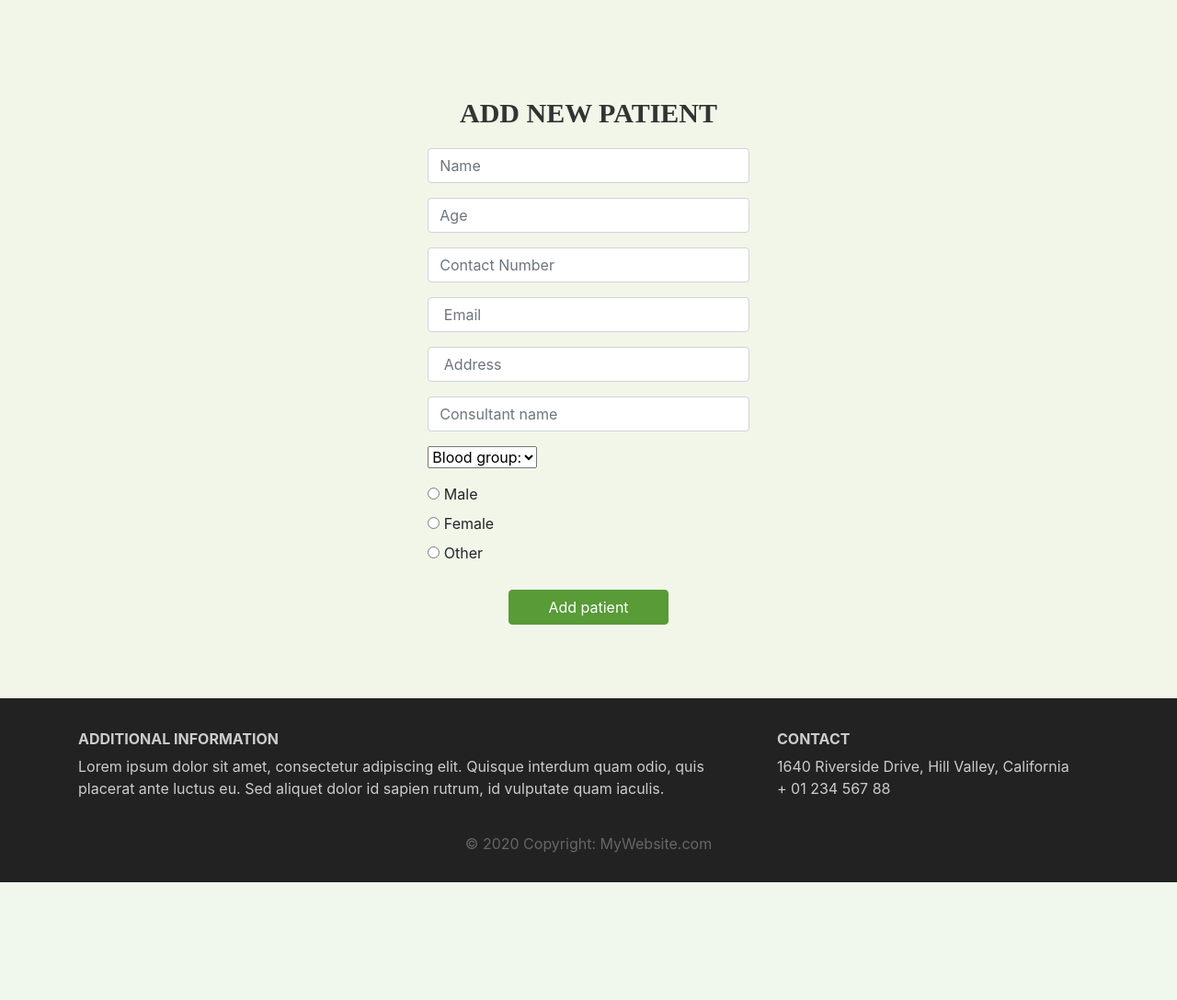
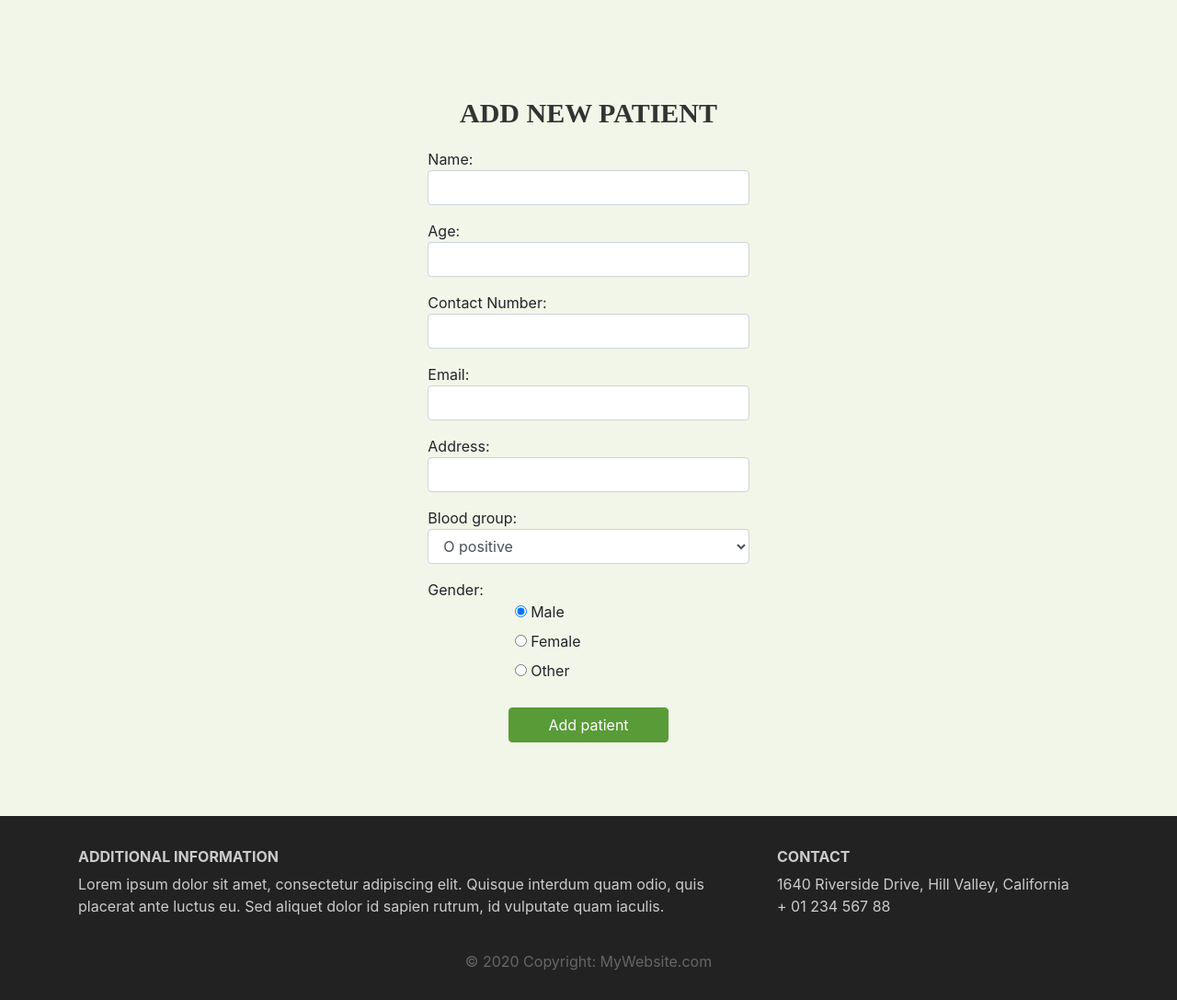
Before and after one commit to gajindubandara/Hospital-Managment-System, a PHP site: page /add.php in a window 1280 px wide. Shown: the part 56-1143 px from the top of the page at 92% size. Before the commit the page ends 1015 px from the top, so only its background shows below. Run offline with PHP 8.4, Linux system fonts and the light colour scheme; the visitor is signed in with stand-in values (Sample User, id 1).

Commit message:
Fix add patient, add diagnose & index search

```diff
--- a/add.php
+++ b/add.php
@@ -1,5 +1,6 @@
 <?php
 require("logincheck.php");
+include("config.php");
 ?>
 <!DOCTYPE html>
 
@@ -20,56 +21,92 @@ require("logincheck.php");
 <?php include 'nav & footer/adminNav.php'?>
 
 <header>
-
 </header>
 
+<form method="post">
     <div class="container features">
         <div class="row center">
             <div class="col-lg-4 col-md-4 col-sm-6">
                 <h3 class="feature-title">Add new patient</h3>
                 <div class="form-group">
-                <input type="text" class="form-control" placeholder="Name" name="">
+                    Name:
+                    <input type="text" class="form-control" name="addName">
                 </div>
                 <div class="form-group">
-                <input type="number" class="form-control" placeholder="Age" name="">
+                    Age:
+                    <input type="number" class="form-control" name="addAge">
                 </div>
                 <div class="form-group">
-                <input type="number" class="form-control" placeholder="Contact Number" name="">
+                    Contact Number:
+                    <input type="number" class="form-control" name="addNum">
                 </div>
                 <div class="form-group">
-                <input type="email" class="form-control" placeholder=" Email" name="">
+                    Email:
+                    <input type="email" class="form-control" name="addEmail">
                 </div>
                 <div class="form-group">
-                <input type="text" class="form-control" placeholder=" Address" name="">
+                    Address:
+                    <input type="text" class="form-control" name="addAddress">
                 </div>
                 <div class="form-group">
-                <input type="text" class="form-control" placeholder="Consultant name" name="">
-            </div>
-                <div class="form-group"  >
-                    <select>
-                        <option value="0">Blood group:</option>
-                        <option value="1"name="" >O+</option>
-                        <option value="2"name="">BMW</option>
-                        <option value="3" name="">Citroen</option>
-                        <option value="4" name="">Ford</option>
+                    Blood group:
+                    <select class="form-control" name="addBG">
+                        <option value="O+" name="">O positive</option>
+                        <option value="O-" name="">O negative</option>
+                        <option value="A+" name="">A positive</option>
+                        <option value="A-" name="">A negative</option>
+                        <option value="B+" name="">B positive</option>
+                        <option value="B-" name="">B negative</option>
+                        <option value="AB+" name="">AB positive</option>
+                        <option value="AB-" name="">AB negative</option>
                     </select>
                 </div>
                 <div class="form-group">
-                <div class="addRadio">
-                    <input type="radio" name="male" value="male"  >
-                    <label>Male</label><br></div>
-                    <input type="radio" name="female" value="female">
+                    Gender:
+                    <div class="addRadio" style="margin-left: 27%">
+                        <input type="radio" name="addGender" value="Male" checked>
+                        <label>Male</label><br>
+                        <input type="radio" name="addGender" value="Female">
                         <label>Female</label><br>
-                    <input type="radio" name="other" value="other">
+                        <input type="radio" name="addGender" value="Other">
                         <label>Other</label><br>
-
                     </div>
-            <input type="submit" class="btn btn-secondary btn-block" value="Add patient" name="">
+                </div>
+                <input type="submit" class="btn btn-secondary btn-block" value="Add patient" name="btnAdd">
             </div>
         </div>
     </div>
+</form>
 <!--server php goes here-->
 
+<?php
+if ($_SERVER["REQUEST_METHOD"] == "POST") {
+    if (isset($_POST['btnAdd'])) {
+        try {
+            $conn = new PDO($db, $un, $password);
+            $conn->setAttribute(PDO::ATTR_ERRMODE, PDO::ERRMODE_EXCEPTION);
+            $query = "INSERT INTO `Patients`( `Name`, `Age`, `No`, `Email`, `Address`, `BG`, `Gender`)
+                         VALUES (?,?,?,?,?,?,?)";
+            $st = $conn->prepare($query);
+            $st->bindValue(1, $_POST["addName"], PDO::PARAM_STR);
+            $st->bindValue(2, $_POST["addAge"], PDO::PARAM_STR);
+            $st->bindValue(3, $_POST["addNum"], PDO::PARAM_STR);
+            $st->bindValue(4, $_POST["addEmail"], PDO::PARAM_STR);
+            $st->bindValue(5, $_POST["addAddress"], PDO::PARAM_STR);
+            $st->bindValue(6, $_POST["addBG"], PDO::PARAM_STR);
+            $st->bindValue(7, $_POST["addGender"], PDO::PARAM_STR);
+            $st->execute();
+
+            echo "<script> alert('Patient Added Successfully!');</script>";
+
+
+        } catch (PDOException $th) {
+            echo $th->getMessage();
+
+        }
+    }
+}
+?>
 <?php include 'nav & footer/footer.php' ?>
 <script src="https://code.jquery.com/jquery-3.3.1.slim.min.js"
         integrity="sha384-q8i/X+965DzO0rT7abK41JStQIAqVgRVzpbzo5smXKp4YfRvH+8abtTE1Pi6jizo"
--- /dev/null
+++ b/config.php
@@ -0,0 +1,5 @@
+<?php
+$db="mysql:dbname=ClinicProject";
+$un="root";
+$pw="";
+?>
--- a/css/styles.css
+++ b/css/styles.css
@@ -248,7 +248,18 @@ body {
 	transition: max-height 0.2s ease-out;
 	background-color: #f1f1f1;
 }
-/*--- add patient page ---*/
-.addRadio{
+/*---  patient list ---*/
+.tblBtn{
+	border: white;
+	border-radius: 6px;
+	background-color: #589b37;
+	color: white;    padding: 8px;
+	margin-right: 16px;
+	padding: 8px;
+}
 
+.tblBtn:hover {
+	color: white;
+	border-radius: 6px;
+	background-color: #006600;
 }
```
Also changed, not shown: index.php (+55 -4 lines), newDiagnose.php (+54 -10 lines). Lines whose indentation alone changed are shown as unchanged.
